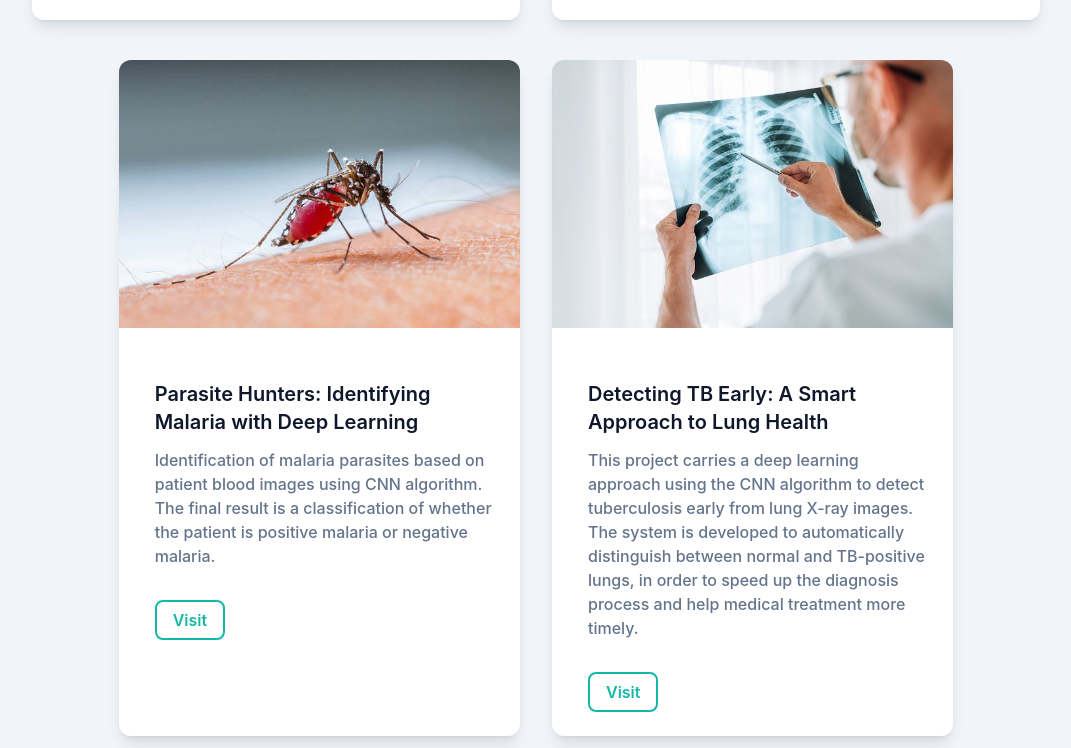
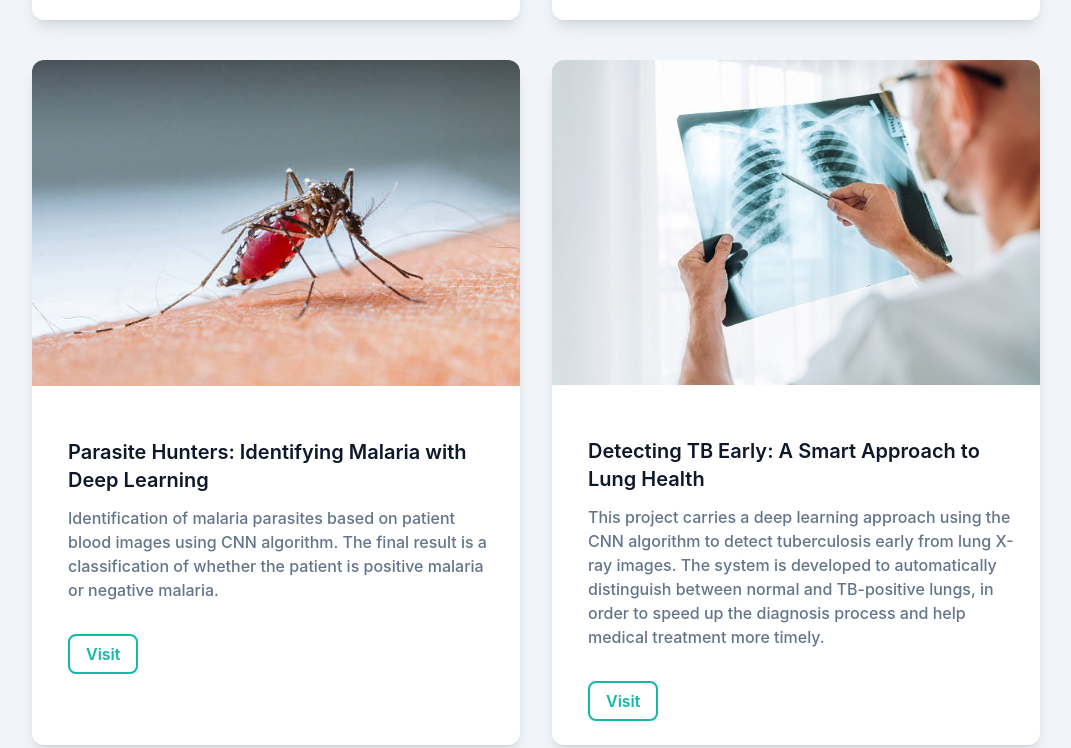
Before and after one commit to adeliazakiyyah29/portfolio, a website: page index.html in a window 1280 px wide. Shown: the part 2517-3265 px from the top of the page, without its empty margins (104-1175 px from the left). Drawn offline with Linux system fonts and the light colour scheme.

Commit message:
Update ml-auto utk widget dibagian div

```diff
--- a/index.html
+++ b/index.html
@@ -216,7 +216,10 @@
             </div>
           </div>
 
-        <div class="flex flex-wrap xl:w-10/12 xl:mx-auto">
+        <!------------------------------------------------->
+
+
+
           <div class="w-full px-4 md:w-1/2 h-full flex flex-col">
             <div class="bg-white rounded-xl shadow-lg overflow-hidden mb-10 dark:bg-slate-700">
               <img src="dist/img/malaria.jpg" alt="malaria" class="w-full" />
@@ -250,6 +253,8 @@
             </div>
           </div>
 
+          <!------------------------------------------------->
+
           <div class="w-full px-4 md:w-1/2 h-full flex flex-col">
             <div class="bg-white dark:bg-slate-700 rounded-xl shadow-lg overflow-hidden mb-10">
               <img src="dist/img/speech.jpg" alt="Speech" width="w-full" />
@@ -280,6 +285,7 @@
               </div>
             </div>
           </div>
+          <!------------------------------------------------->
 
 
 
```
